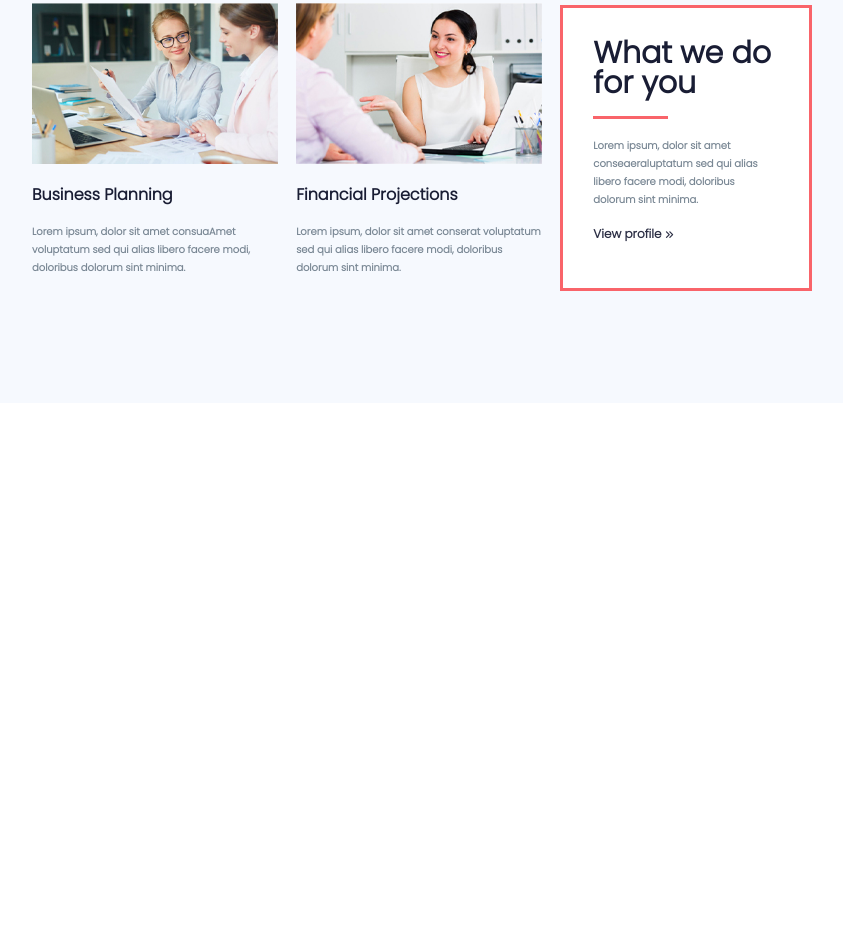
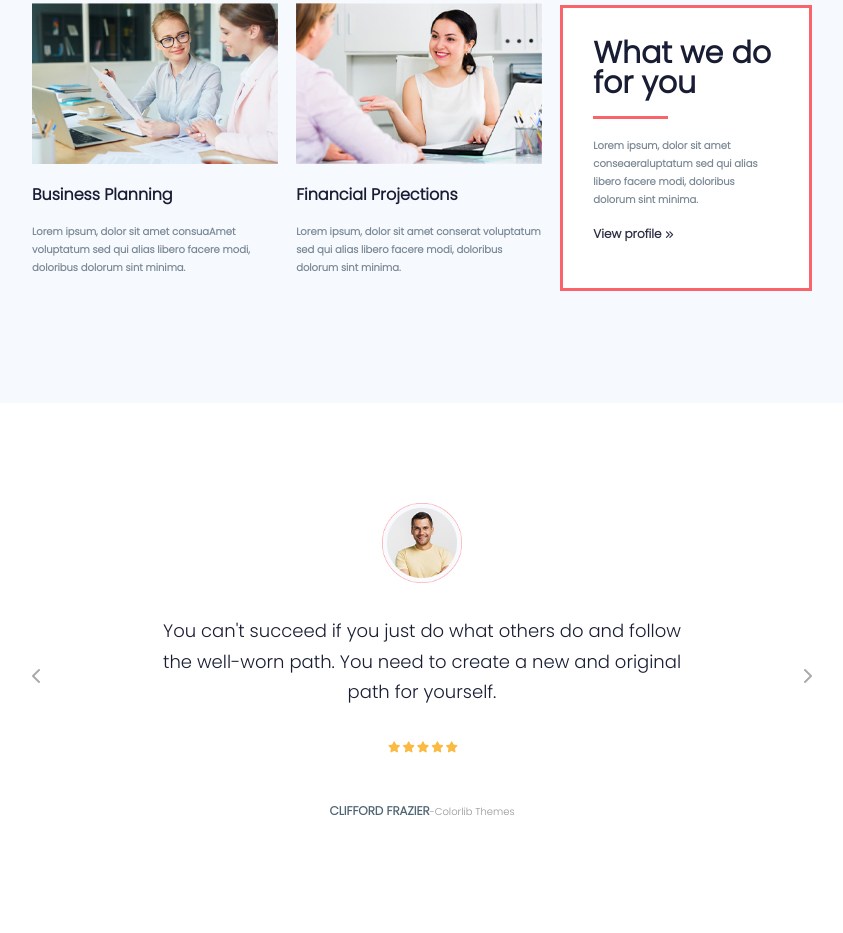
Before and after one commit to joelshejar/buson-coding-challenge, a plain HTML site: page about-page/about-page.html in a window 1280 px wide. Shown: the part 949-1882 px from the top of the page, without its empty margins (218-1061 px from the left). Before the commit the page ends 1352 px from the top, so only its background shows below. Drawn offline with Linux system fonts and the light colour scheme.

Commit message:
added testimonial section to about page

```diff
--- a/about-page/about-page.html
+++ b/about-page/about-page.html
@@ -93,6 +93,22 @@
                 </div>
             </article>
         </section>
+        <section class="testimonial">
+            <article class="container-two flex testi">
+                <div class="left">
+                    <i class="fas fa-chevron-left"></i>
+                </div>
+                <div class="middle">
+                    <img src="../assets/testimonial/Homepage_testi.png" alt="testimonial">
+                    <p>You can't succeed if you just do what others do and follow the well-worn path. You need to create a new and original path for yourself.</p>
+                    <i class="fas fa-star star"></i><i class="fas fa-star star"></i><i class="fas fa-star star"></i><i class="fas fa-star star"></i><i class="fas fa-star star"></i>
+                    <span class="flex cliff"><h5>CLIFFORD FRAZIER</h5><p>-Colorlib Themes</p></span>
+                </div>
+                <div class="right">
+                    <i class="fas fa-chevron-right"></i>
+                </div>
+            </article>
+        </section>
     </main>
 </body>
 </html>
```
